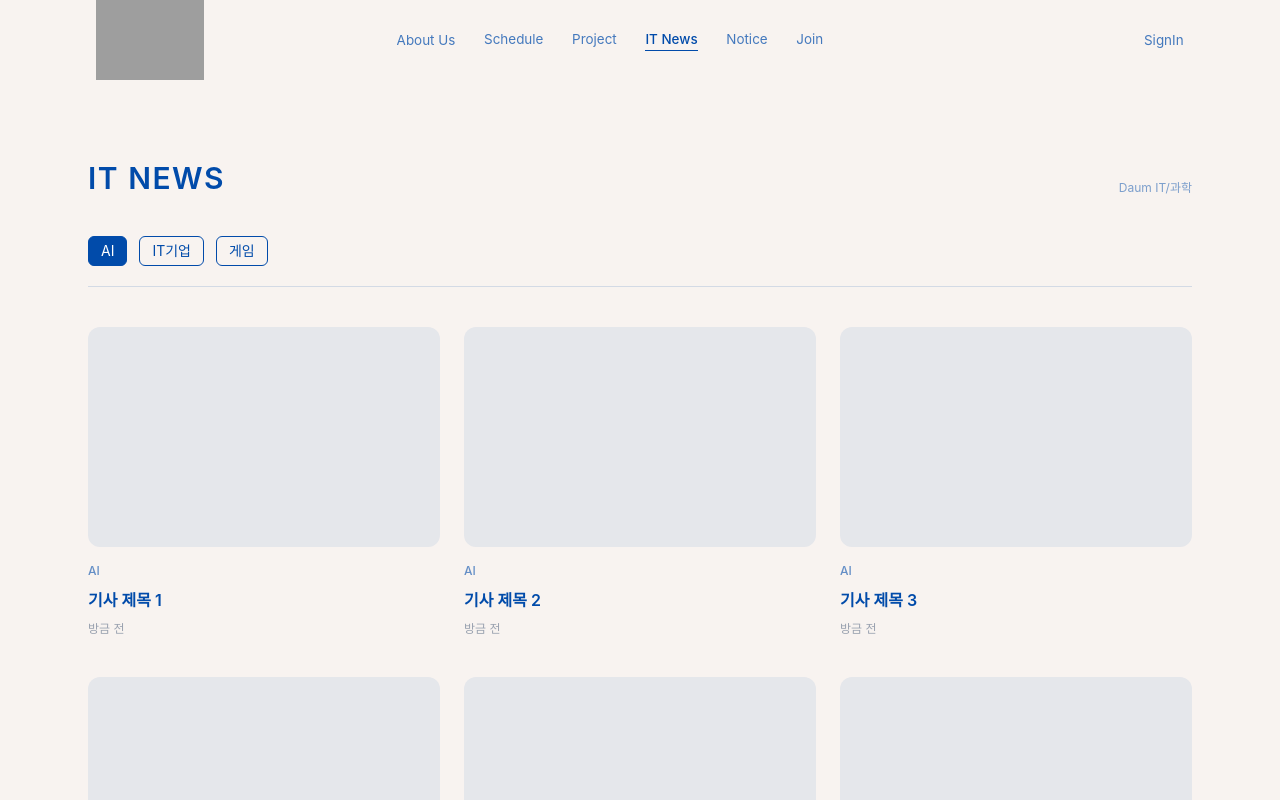
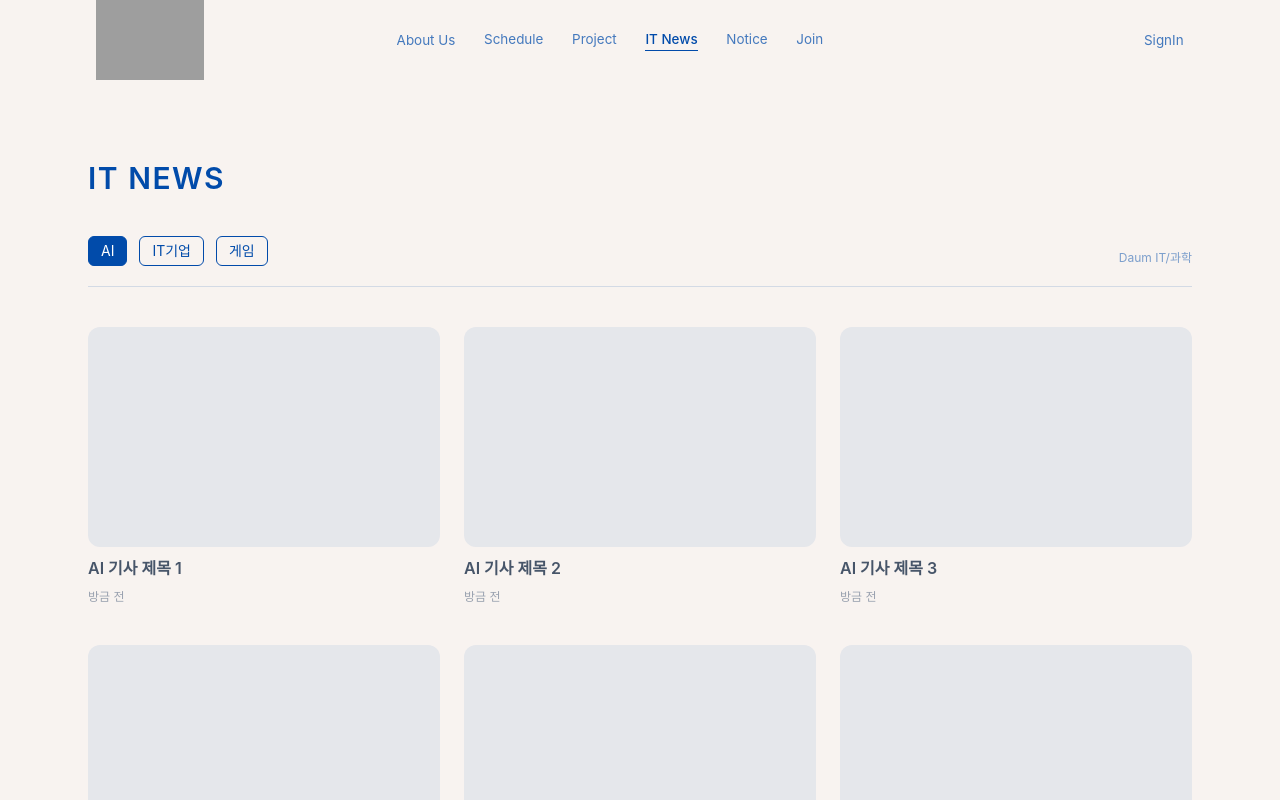
Before and after one commit to Corner-Web-Project/Front, a React (Vite) app: page /ITNews in a window 1280 px wide. Shown: the top 800 px of the page. Built offline with nearby package versions, Linux system fonts and the light colour scheme; grey boxes are pictures that could not be loaded.

Commit message:
Feat: IT News 출처 표시 및 임시기사제목 구현

```diff
--- a/src/page/ITNews.tsx
+++ b/src/page/ITNews.tsx
@@ -18,12 +18,6 @@ const categories: { label: string; value: NewsTab }[] = [
     { label: "게임", value: "GAME" },
 ];
 
-const categoryLabels: Record<NewsCategory, string> = {
-    AI: "AI",
-    IT_COMPANY: "IT기업",
-    GAME: "게임",
-};
-
 // 백엔드 연동 전 사용할 임시 데이터
 const mockNews: News[] = Array.from({ length: 36 }, (_, index) => {
     const category = categories[
@@ -34,7 +28,11 @@ const mockNews: News[] = Array.from({ length: 36 }, (_, index) => {
 
     return {
         id: index + 1,
-        title: `기사 제목 ${articleIndex + 1}`,
+        title: `${
+            category === "AI" ? "AI"
+            : category === "IT_COMPANY" ? "IT기업"
+            : "게임"
+        } 기사 제목 ${articleIndex + 1}`,
         category,
         publishedAt: `2026-11-${String(
             17 - Math.floor(articleIndex / 3)
@@ -84,21 +82,21 @@ export default function ItNews() {
                             IT NEWS
                         </h2>
                     </div>
-
-                    <span className="text-xs text-[#014BAA]/50">
-                        Daum IT/과학
-                    </span>
                 </div>
 
+
                 {/* 카테고리 탭 */}
+                <div className="mb-10 border-b border-[#014BAA]/15 pb-5">
+                    <div className="flex flex-wrap items-end justify-between gap-3">
+
+                        {/* 카테고리 버튼 */}
                         <div
-                    className="mb-10 flex flex-wrap gap-3 border-b border-[#014BAA]/15 pb-5"
+                            className="flex flex-wrap gap-3"
                             role="group"
                             aria-label="뉴스 카테고리"
                         >
                             {categories.map((category) => {
-                        const isActive =
-                            activeTab === category.value;
+                                const isActive = activeTab === category.value;
 
                                 return (
                                     <button
@@ -114,6 +112,13 @@ export default function ItNews() {
                                     </button>
                                 );
                             })}
+                        </div>
+
+                        {/* 뉴스 출처 */}
+                        <span className="text-xs text-[#014BAA]/50">
+                            Daum IT/과학
+                        </span>
+                    </div>
                 </div>
 
                 {/* 뉴스 카드 */}
@@ -133,13 +138,8 @@ export default function ItNews() {
                                     )}
                                 </div>
 
-                                {/* 카테고리 */}
-                                <p className="mt-4 text-xs font-medium text-[#014BAA]/60">
-                                    {categoryLabels[news.category]}
-                                </p>
-
                                 {/* 제목 */}
-                                <h3 className="mt-2 line-clamp-2 text-base font-semibold leading-relaxed text-[#014BAA]">
+                                <h3 className="mt-2 line-clamp-2 text-base font-semibold leading-relaxed text-[#475569]">
                                     {news.title}
                                 </h3>
 
```
Lines whose indentation alone changed are shown as unchanged.
